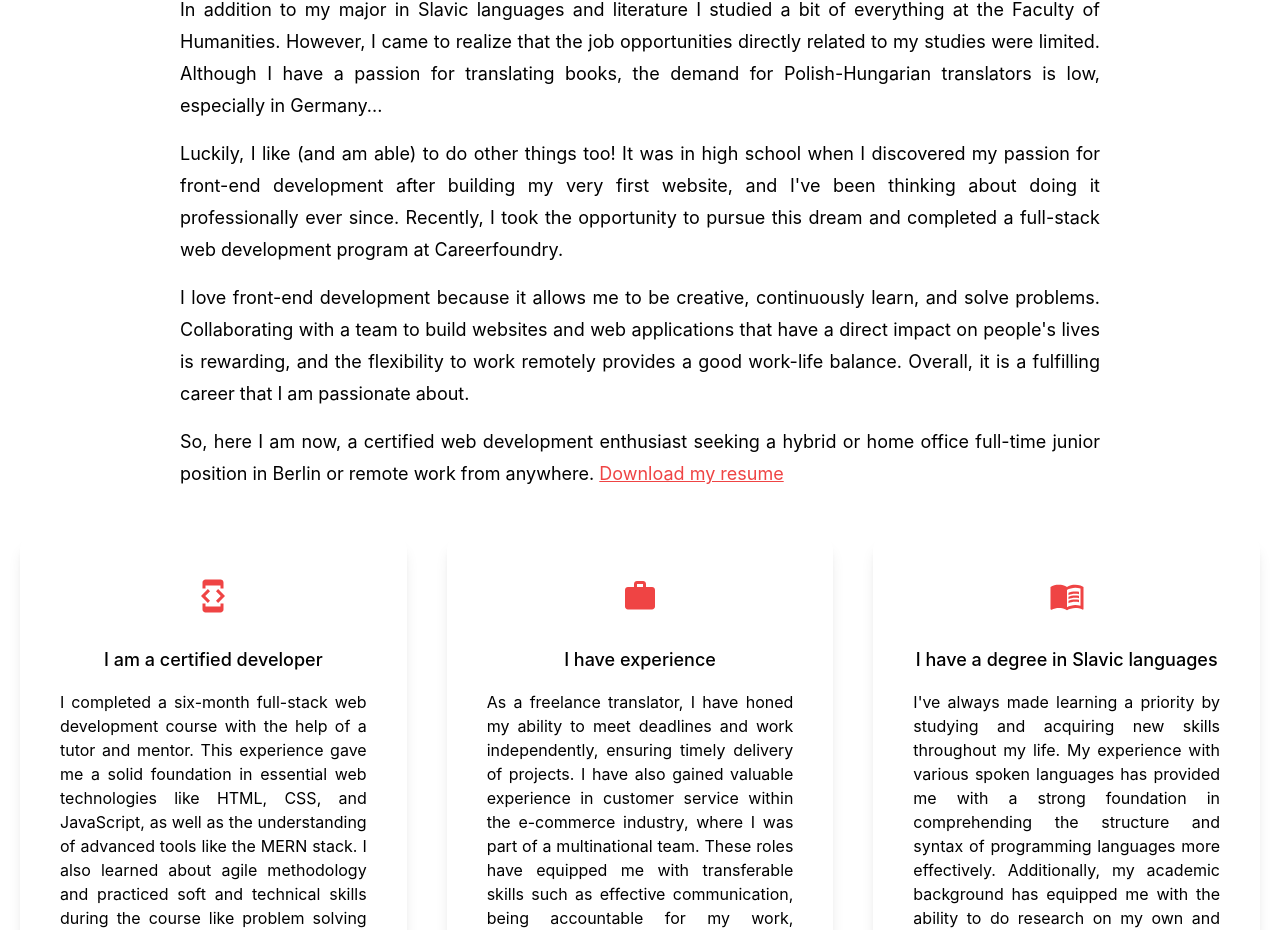
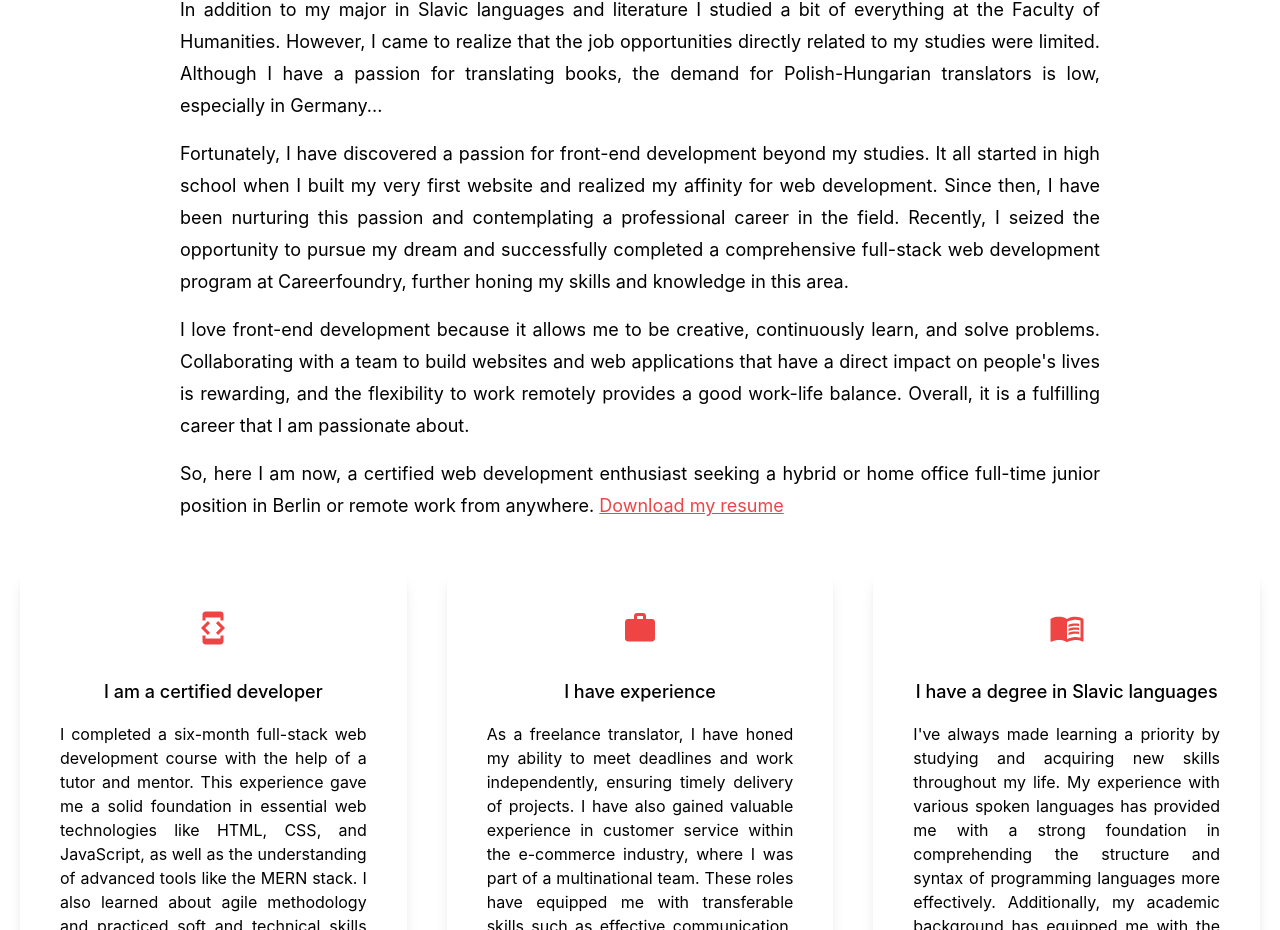
Before and after one commit to martalexaa/my-portfolio, a Next.js app: page / in a window 1280 px wide. Shown: the part 1190-2120 px from the top of the page. Built offline with nearby package versions, Linux system fonts and the light colour scheme.

Commit message:
Update index.js

```diff
--- a/pages/index.js
+++ b/pages/index.js
@@ -72,10 +72,10 @@ export default function Home() {
               Although I have a passion for translating books, the demand for Polish-Hungarian translators is low, especially in Germany...
             </p>
             <p className="text-lg py-2 leading-8 text-justify">
-              Luckily, I like (and am able) to do other things too! It was in high school when
-              I discovered my passion for front-end development after building my very first website,
-              and I've been thinking about doing it professionally ever since.
-              Recently, I took the opportunity to pursue this dream and completed a full-stack web development program at Careerfoundry.
+              Fortunately, I have discovered a passion for front-end development beyond my studies. It all started in high school when
+              I built my very first website and realized my affinity for web development. Since then, I have been nurturing this passion and contemplating a professional career in the field.
+              Recently, I seized the opportunity to pursue my dream and successfully
+              completed a comprehensive full-stack web development program at Careerfoundry, further honing my skills and knowledge in this area.
             </p>
             <p className="text-lg py-2 leading-8 text-justify">I love front-end development because it allows me to be creative, continuously learn, and solve problems.
               Collaborating with a team to build websites and web applications that have a direct impact on people's lives is rewarding, and the flexibility to work remotely provides a good work-life balance.
```
